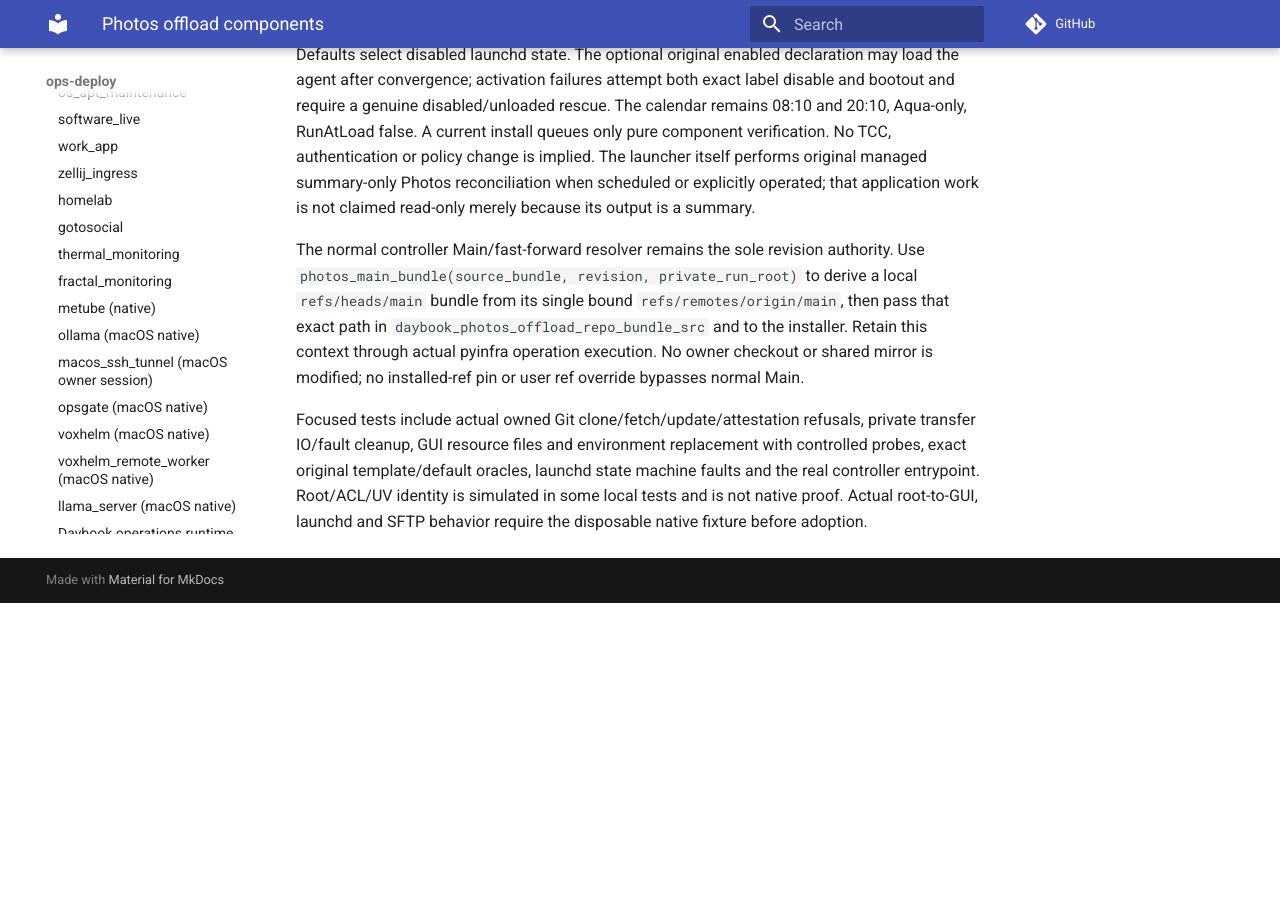
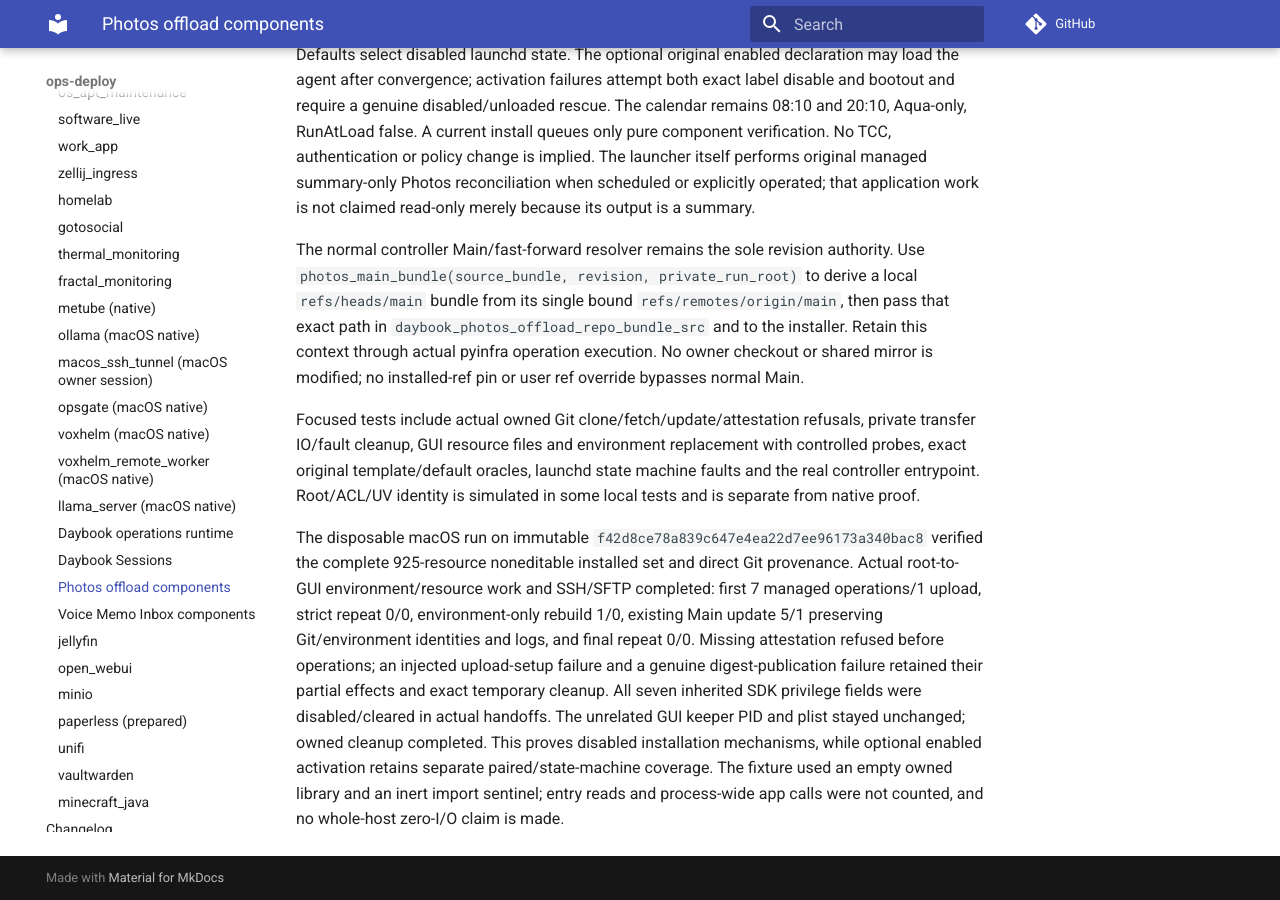
Before and after one commit to ephes/ops-deploy, an MkDocs documentation site: the page built from docs/services/daybook_photos_offload.md, in a window 1280 px wide and 900 px high, scrolled down 1088 px. Built offline with MkDocs 1.6.1 and Material for MkDocs 9.7.7, drawn with Linux system fonts in a browser that asks for light colours; comment, search, counter and statistics services are not loaded; before the commit the page ends 1691 px from its top, so only the background shows below that; some of the changed text lies outside the part shown.

Commit message:
Record owned Photos component qualification and scope limits

```diff
--- a/docs/services/daybook_photos_offload.md
+++ b/docs/services/daybook_photos_offload.md
@@ -2,8 +2,8 @@
 
 `DaybookPhotosOffloadConfig` and `install_daybook_photos_offload` preserve the
 original `daybook_photos_offload_deploy` declaration and its two templates. This
-component is under source/owned qualification; no inventory target, default
-engine, Photos activation or lifecycle is qualified by these controller tests.
+component has disposable macOS mechanism proof; no inventory target, default
+engine, Photos activation or lifecycle is qualified by that owned evidence.
 
 The original checkout is root-owned under
 `/Library/Application Support/Daybook/photos-offload/daybook`. Existing installs
@@ -64,5 +64,19 @@
 private transfer IO/fault cleanup, GUI resource files and environment replacement
 with controlled probes, exact original template/default oracles, launchd state
 machine faults and the real controller entrypoint. Root/ACL/UV identity is
-simulated in some local tests and is not native proof. Actual root-to-GUI,
-launchd and SFTP behavior require the disposable native fixture before adoption.
+simulated in some local tests and is separate from native proof.
+
+The disposable macOS run on immutable `f42d8ce78a839c647e4ea22d7ee96173a340bac8`
+verified the complete 925-resource noneditable installed set and direct Git
+provenance. Actual root-to-GUI environment/resource work and SSH/SFTP completed:
+first 7 managed operations/1 upload, strict repeat 0/0, environment-only rebuild
+1/0, existing Main update 5/1 preserving Git/environment identities and logs,
+and final repeat 0/0. Missing attestation refused before operations; an injected
+upload-setup failure and a genuine digest-publication failure retained their
+partial effects and exact temporary cleanup. All seven inherited SDK privilege
+fields were disabled/cleared in actual handoffs. The unrelated GUI keeper PID
+and plist stayed unchanged; owned cleanup completed. This proves disabled
+installation mechanisms, while optional enabled activation retains separate
+paired/state-machine coverage. The fixture used an empty owned library and an
+inert import sentinel; entry reads and process-wide app calls were not counted,
+and no whole-host zero-I/O claim is made.
```
Also changed, not shown: docs/changelog.md (+5 -2 lines).
